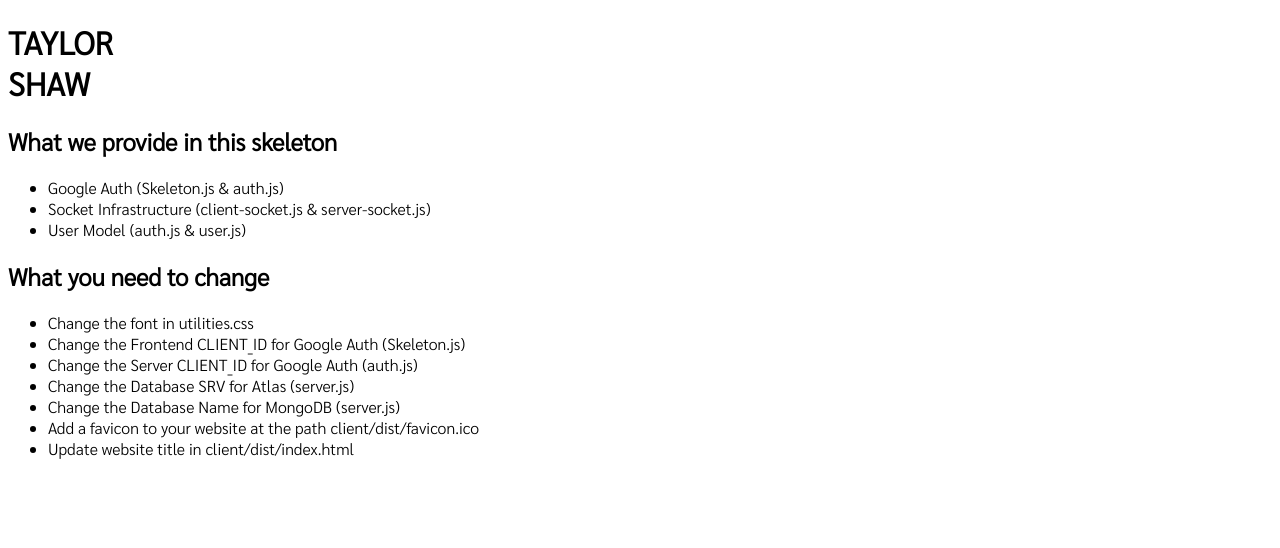
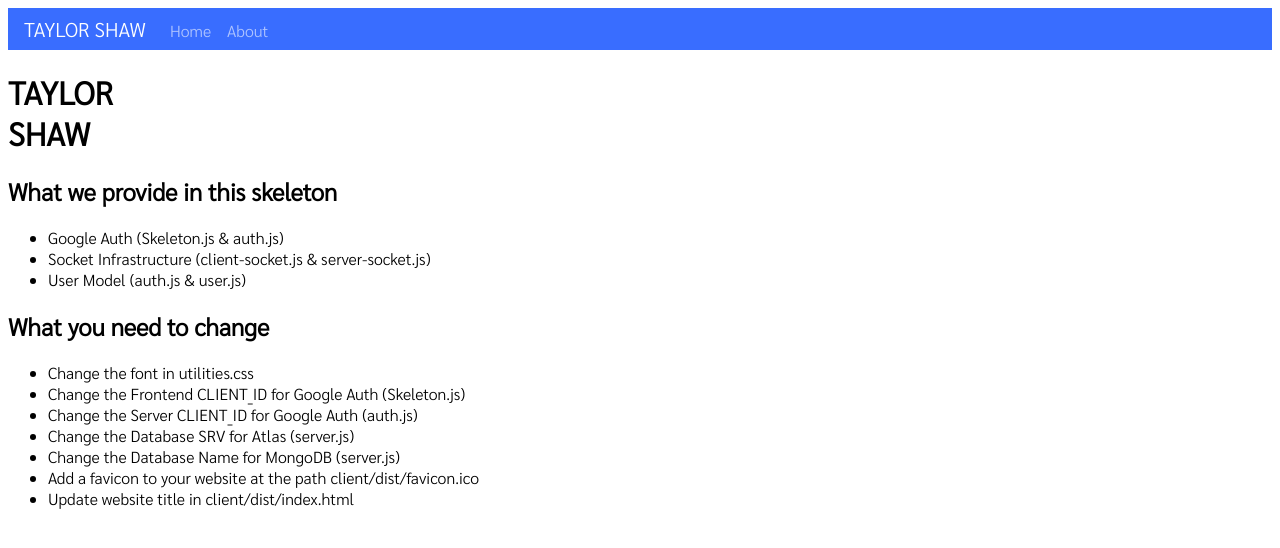
Before and after one commit to teafortay/taylorcodeshop, a React app: page / in a window 1280 px wide. Shown: the top 548 px of the page. Built offline with nearby package versions, Linux system fonts and the light colour scheme; the HTML template or start-up script is replaced by a standard one.

Commit message:
created navbar

```diff
--- a/client/src/components/App.js
+++ b/client/src/components/App.js
@@ -6,6 +6,7 @@ import About from "./pages/About.js"
 import Resume from "./pages/Resume.js";
 import Projects from "./pages/Projects.js";
 import Contact from "./pages/Contact.js";
+import NavBar from "./modules/NavBar.js";
 
 import "../utilities.css";
 
@@ -37,6 +38,8 @@ class App extends Component {
   render() {
     return (
       <>
+      <NavBar
+      />
         <Router>
           <Home
             path="/"
--- /dev/null
+++ b/client/src/components/modules/NavBar.css
@@ -0,0 +1,45 @@
+.NavBar-container {
+    padding: var(--s) var(--m);
+    background-color: var(--primary);
+  }
+
+  .NavBar-title {
+    color: var(--white);
+    font-size: 20px;
+  }
+
+  .NavBar-linkContainer {
+    margin-left: var(--l);
+  }
+
+  .NavBar-link,
+  .NavBar-link:visited {
+    color: var(--white);
+    opacity: 0.6;
+    text-decoration: none;
+  }
+
+  .NavBar-link:hover {
+    opacity: 0.8;
+  }
+
+  .NavBar-link + .NavBar-link {
+    margin-left: var(--m);
+  }
+
+  .NavBar-login {
+    margin-left: var(--m);
+  }
+
+  .NavBar-staticText {
+    padding: var(--s) var(--m);
+    color: var(--white);
+    font-size: 17px;
+  }
+
+  .NavBar-playerText {
+    vertical-align: middle;
+    padding-left: 10px;
+    color: var(--white);
+    font-size: 17px;
+  }
--- /dev/null
+++ b/client/src/components/modules/NavBar.js
@@ -0,0 +1,31 @@
+import React, { Component } from "react";
+import { Link } from "@reach/router";
+import "./NavBar.css";
+
+/**
+ * The navigation bar at the top of all pages. Takes no props.
+ */
+class NavBar extends Component {
+  constructor(props) {
+    super(props);
+  }
+
+  render() {
+    return (
+      <nav className="NavBar-container">
+        <div className="NavBar-title u-inlineBlock">TAYLOR SHAW</div>
+        <div className="NavBar-linkContainer u-inlineBlock">
+          <Link to="/" className="NavBar-link">
+            Home
+          </Link>
+          <Link to="/about" className="NavBar-link">
+            About
+          </Link>
+
+        </div>
+      </nav>
+    );
+  }
+}
+
+export default NavBar;
```
